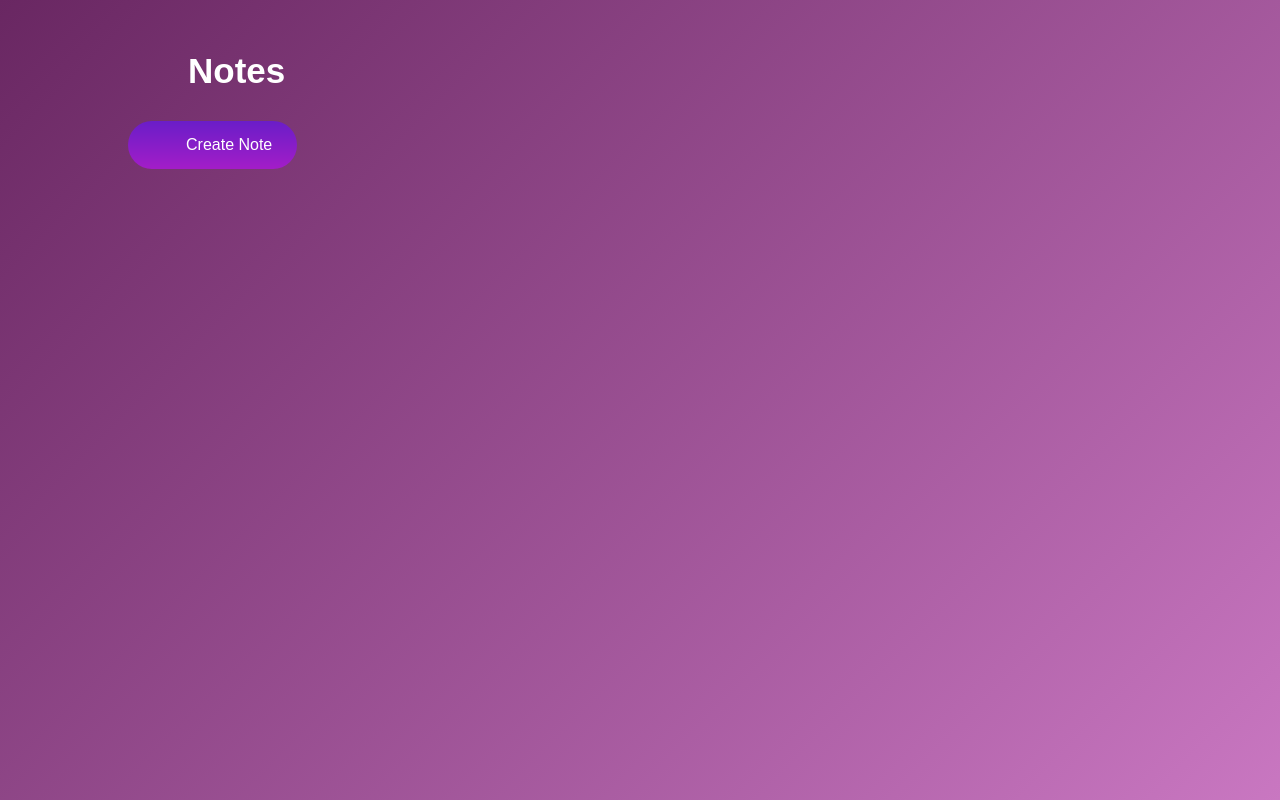
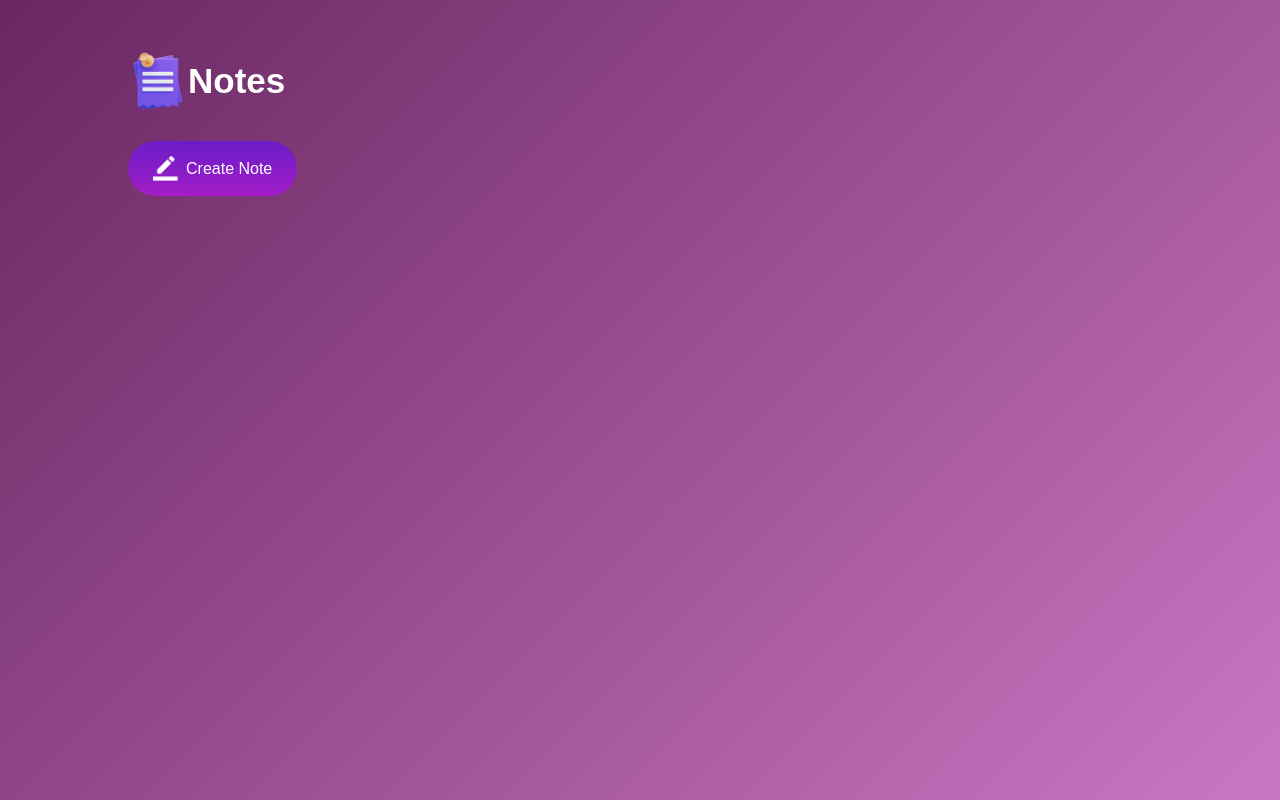
Before and after one commit to STEM-Girlie/Notes-App, a plain HTML site: page index.html in a window 1280 px wide. Drawn offline with Linux system fonts and the light colour scheme; the site is published under a folder, as on GitHub Pages, so addresses that start at the root find nothing.

Commit message:
Fix image paths in index.html

```diff
--- a/index.html
+++ b/index.html
@@ -8,9 +8,11 @@
   </head>
   <body>
     <div class="container">
-      <h1><img src="/images/notes.png" alt="" />Notes</h1>
+      <h1><img src="images/notes.png" alt="" />
+Notes</h1>
       <button class="btn">
-        <img src="/images/edit.png" alt="" />Create Note
+        <img src="images/edit.png" alt="" />
+Create Note
       </button>
       <div class="notes-container">
         <!-- <p contenteditable="true" class="input-box" input autocorrect="on">
```
